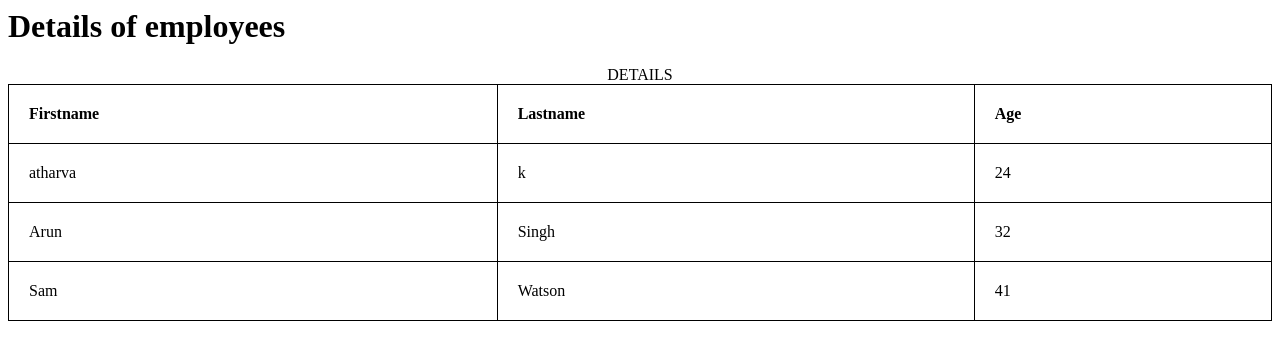
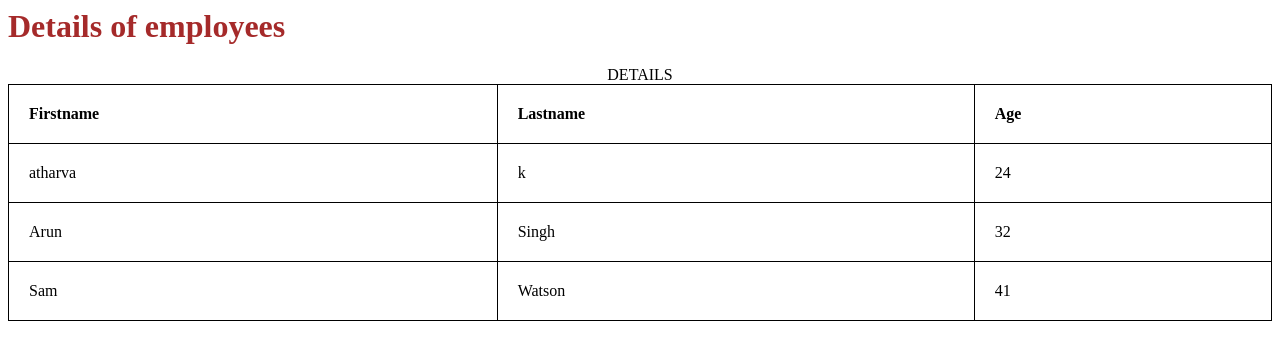
Before and after one commit to atharvaamk/static-ui-in-html, a plain HTML site: page tab/tab.html in a window 1280 px wide. Drawn offline with Linux system fonts and the light colour scheme.

Commit message:
third commit

```diff
--- a/tab/tab.html
+++ b/tab/tab.html
@@ -14,12 +14,15 @@
         th {
             text-align: left;
         }
+
+        h1{color: brown;}
     </style>
 </head>
 
 <body>
 
     <h1> Details of employees </h1>
+
 
     <table style="width:100%">
         <caption>DETAILS</caption>
```
